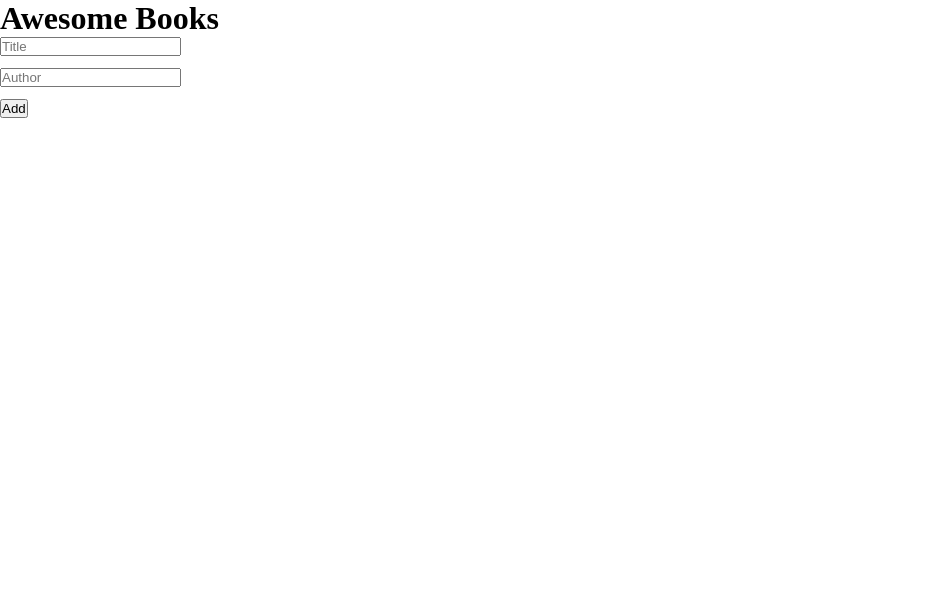
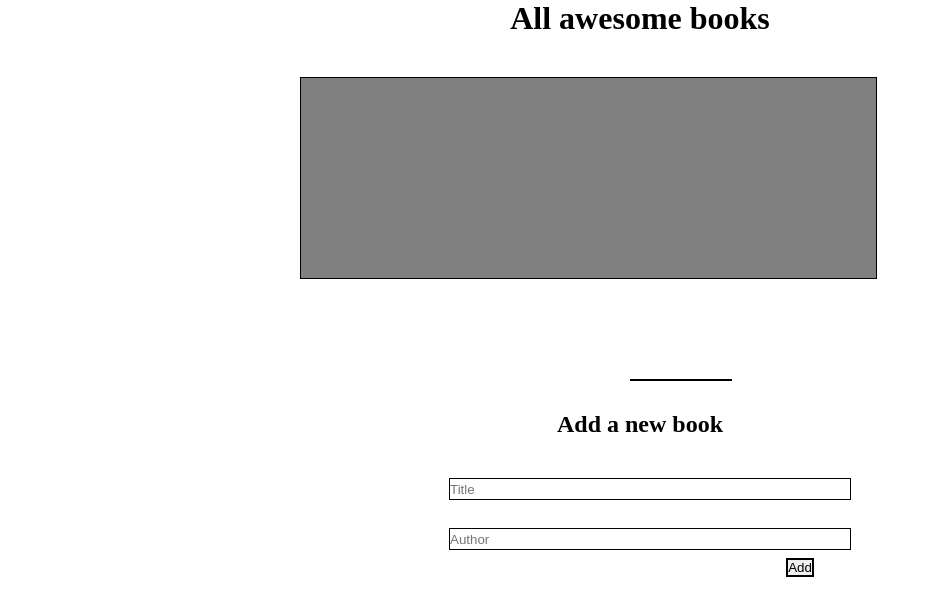
Before and after one commit to 29td/Awesome-books, a website: page index.html in a window 1280 px wide. Shown: the whole page, without its empty margins (0-940 px from the left). Drawn offline with Linux system fonts and the light colour scheme.

Commit message:
add styling

```diff
--- a/index.html
+++ b/index.html
@@ -9,16 +9,18 @@
 </head>
 <body>
     <!-- Title -->
-    <h1>Awesome Books</h1>
+    <h1 class="books">All awesome books</h1>
 
     <!-- Dynamic Section -->
     <div id="book-collection">
         <!-- Added content from JS -->
     </div>
+    <hr>
 
     <!-- The form section -->
-    <div class="forms-section">
+    <nav class="forms-section">
     <form id="form">
+        <h1>Add a new book</h1>
         <div class="text-input">
             <input type="text" id="title" name="title" placeholder="Title" required>
         </div>
@@ -26,9 +28,9 @@
         <div class="text-input">
             <input type="text" id="author" name="author" placeholder="Author" required>
         </div>
-        <button type="submit">Add</button>
+        <button type="submit" class="addbtn">Add</button>
     </form>
-</div>
+</nav>
 <script src="script.js"></script>
 </body>
 </html>
--- a/script.js
+++ b/script.js
@@ -55,10 +55,9 @@ class UI {
     const list = document.querySelector('#book-collection');
     const addedbook = document.createElement('div');
     addedbook.innerHTML = `
-          <p>${book.title}</p>
-          <p>${book.author}</p>
+          <p class="book-list">${book.title}</p>
+          <p class="book-list">${book.author}</p>
           <button type="submit" class="delete">Remove</button>
-          <hr>
         `;
     list.appendChild(addedbook);
   }
--- a/style.css
+++ b/style.css
@@ -4,5 +4,72 @@
 }
 
 .text-input {
-  margin-bottom: 12px;
+  height: 10px;
 }
+
+.books {
+  display: flex;
+  align-items: center;
+  justify-content: center;
+}
+
+#book-collection {
+  background-color: gray;
+  padding: 0;
+  margin-left: 300px;
+  width: 575px;
+  height: 200px;
+  border: 1px solid;
+}
+
+div {
+  margin-top: 40px;
+  margin-left: 250px;
+}
+
+#form {
+  margin-top: 30px;
+  display: flex;
+  flex-direction: column;
+  align-items: center;
+  justify-content: space-around;
+  /* margin-left: 50px; */
+}
+
+.delete {
+  display: flex;
+  margin-top: -20px;
+  margin-left: 250px;
+}
+
+.book-list {
+  background-color: gray;
+  display: inline;
+}
+
+hr {
+  border: 1px solid;
+  margin-left: 630px;
+  margin-top: 100px;
+  width: 100px;
+}
+
+#title {
+  height: 20px;
+  margin-right: 230px;
+  border: 1px solid;
+  width: 50vh;
+}
+
+#author {
+  height: 20px;
+  margin-right: 230px;
+  border: 1px solid;
+  width: 50vh;
+}
+
+.addbtn {
+  margin-top: 20px;
+  border: 2px solid;
+  margin-left: 320px;
+}
```
